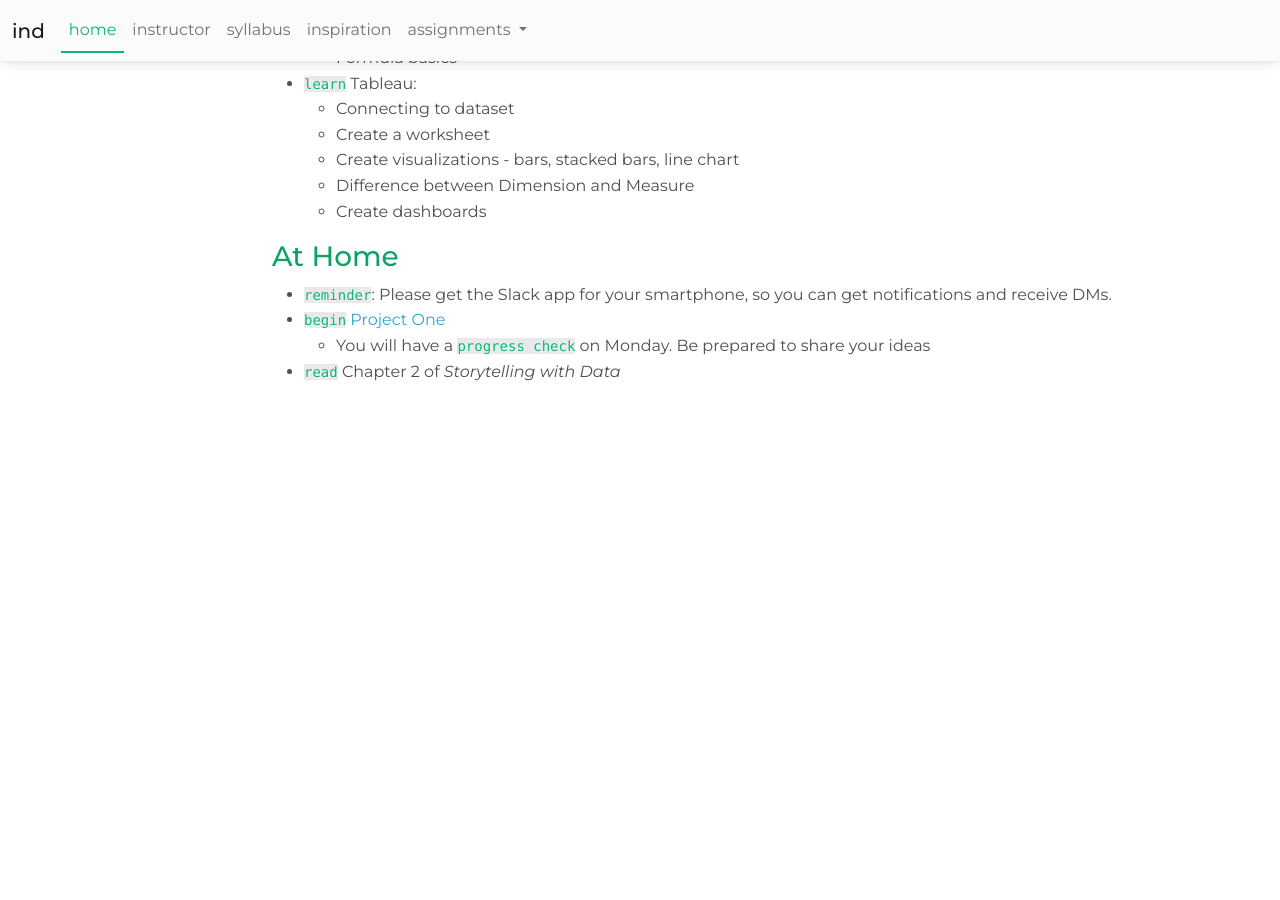
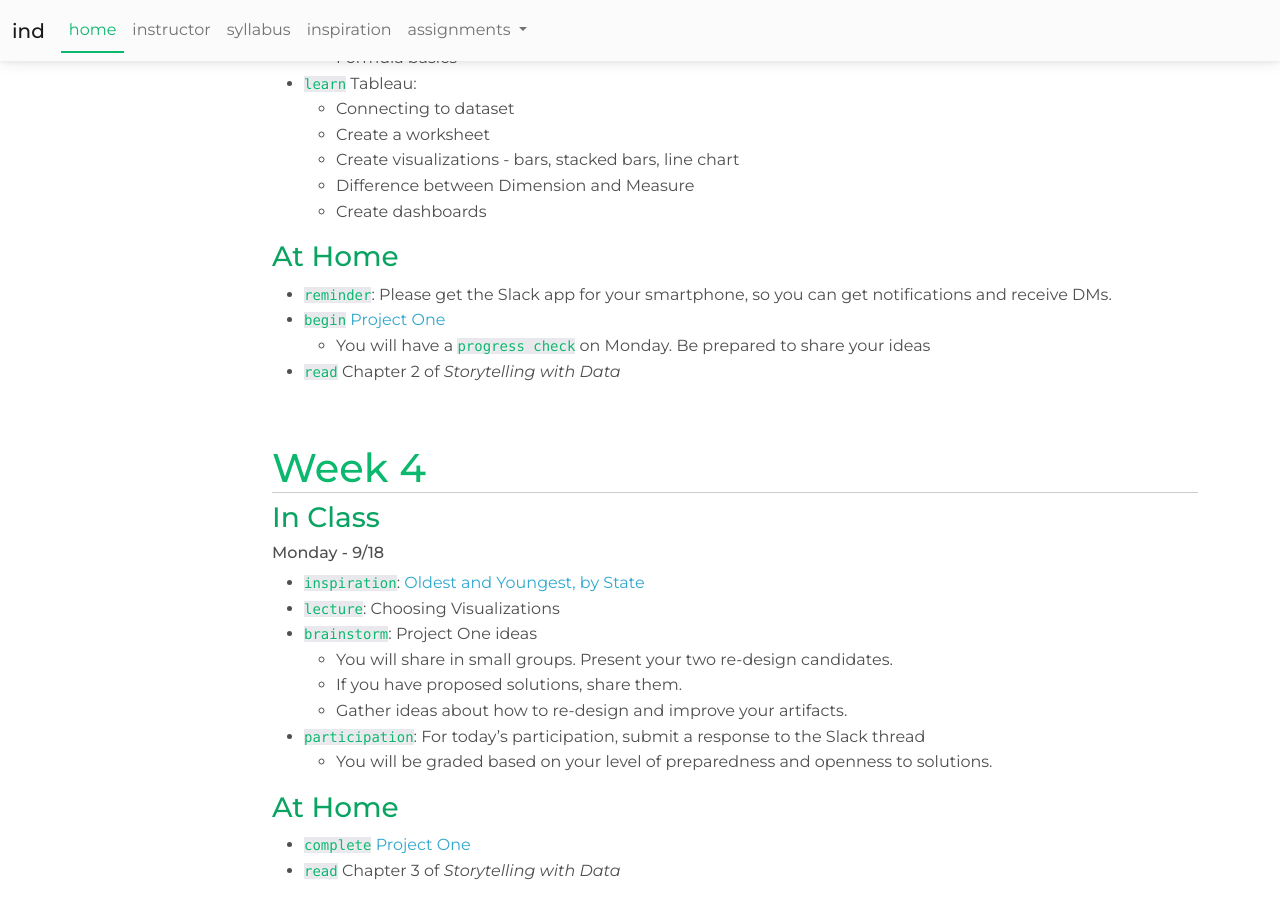
Before and after one commit to nicnosis/cu-courses, a Jekyll site: the page built from fa23/ind/index.md, in a window 1280 px wide and 900 px high, scrolled down 1826 px. Built offline with Jekyll 4.4.1, drawn with Linux system fonts in a browser that asks for light colours; nearby versions of some CDN libraries; before the commit the page ends 2226 px from its top, so only the background shows below that; some of the changed text lies outside the part shown.

Commit message:
add activities to ind w4

```diff
--- a/fa23/ind/index.md
+++ b/fa23/ind/index.md
@@ -10,14 +10,14 @@ course: 'ind'
 ## Week 1
 
 ### In Class
-#### Monday
+#### Monday - 8/28
 * `take` [this pre-test](https://forms.gle/9ZjP2fr4meA2b1K6A)
 * `download` [bad-graphs.zip](img/bad-graphs.zip)
 * `sign up` for [Tableau Cloud](https://www.tableau.com/trial/tableau-cloud)
 
 ## Week 2
 ### In Class
-#### Monday
+#### Monday - 9/4
 * `fill out` index card (please listen for instructions)
 * `join` our [Slack Channel](https://join.slack.com/t/cu-fa23/shared_invite/zt-22bghbp1d-2nIKp93mtYWfl_eR594FBg)
 * `inspiration`: omicron graph, NYTimes (from [dataviz-inspiration.com](https://www.dataviz-inspiration.com/))
@@ -25,7 +25,7 @@ course: 'ind'
 * `participation`: submit as a reply to Slack thread. Make sure everybody's name is on it and that the link is shareable.
 * `check out` the [Learning Tableau 2022 GitHub](https://github.com/PacktPublishing/Learning-Tableau-2022/tree/main)
 
-#### Wednesday
+#### Wednesday - 9/6
 * `inspiration` [Internet Speeds](https://themarkup.org/still-loading/2022/10/19/dollars-to-megabits-you-may-be-paying-400-times-as-much-as-your-neighbor-for-internet-service)
 * `inspiration` [The Wealth and Health of Nations](https://observablehq.com/@mbostock/the-wealth-health-of-nations)
 * `watch` [Hans Rosling video](https://www.youtube.com/watch?v=jbkSRLYSojo)
@@ -50,12 +50,12 @@ course: 'ind'
 
 ## Week 3
 ### In Class
-#### Monday
+#### Monday - 9/11
 * `lecture`: Affordances and Usability
 * `video`: Norman's Doors
 * `participation`: Design Challenge
 
-#### Wednesday
+#### Wednesday - 9/13
 * `inspiration`: [How the Race Was Won](https://kottke.org/23/09/how-the-race-was-won)
 * `reference`: [Choosing infographics](https://medium.com/@iDashboards/how-to-choose-your-charts-infographic-fc4ea5f7de29)
 * `view` [domo sample datasets](https://domo-support.domo.com/s/article/360043931814?language=en_US)
@@ -77,3 +77,20 @@ course: 'ind'
 * `begin` [Project One](assignments/p1.html)
   * You will have a `progress check` on Monday. Be prepared to share your ideas
 * `read` Chapter 2 of _Storytelling with Data_
+
+## Week 4
+### In Class
+#### Monday - 9/18
+* `inspiration`: [Oldest and Youngest, by State](https://flowingdata.com/2023/09/14/where-the-older-and-the-younger-live/)
+* `lecture`: Choosing Visualizations
+* `brainstorm`: Project One ideas
+  * You will share in small groups. Present your two re-design candidates.
+  * If you have proposed solutions, share them.
+  * Gather ideas about how to re-design and improve your artifacts.
+* `participation`: For today's participation, submit a response to the Slack thread
+  * You will be graded based on your level of preparedness and openness to solutions.
+
+
+### At Home
+* `complete` [Project One](assignments/p1.html)
+* `read` Chapter 3 of _Storytelling with Data_
```
Also changed, not shown: fa23/iaa/index.md (+1 -0 lines).
